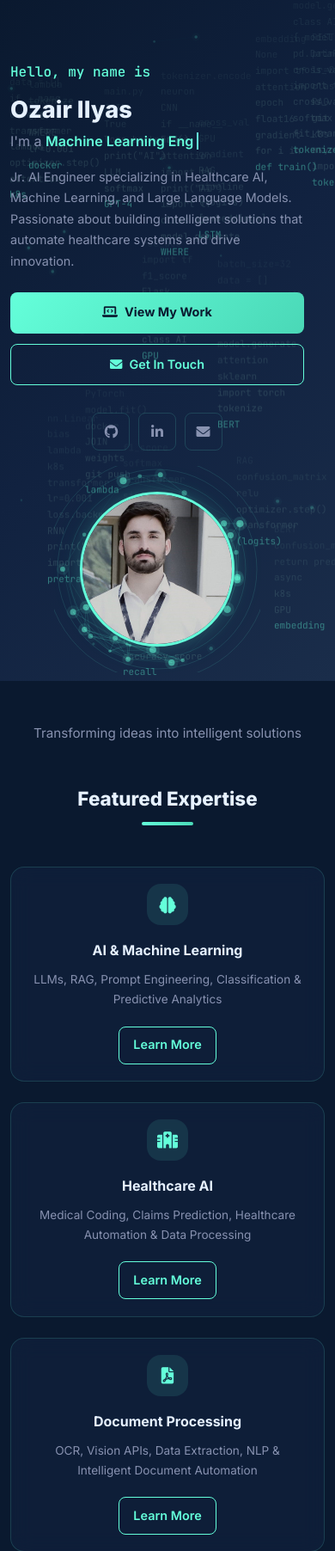
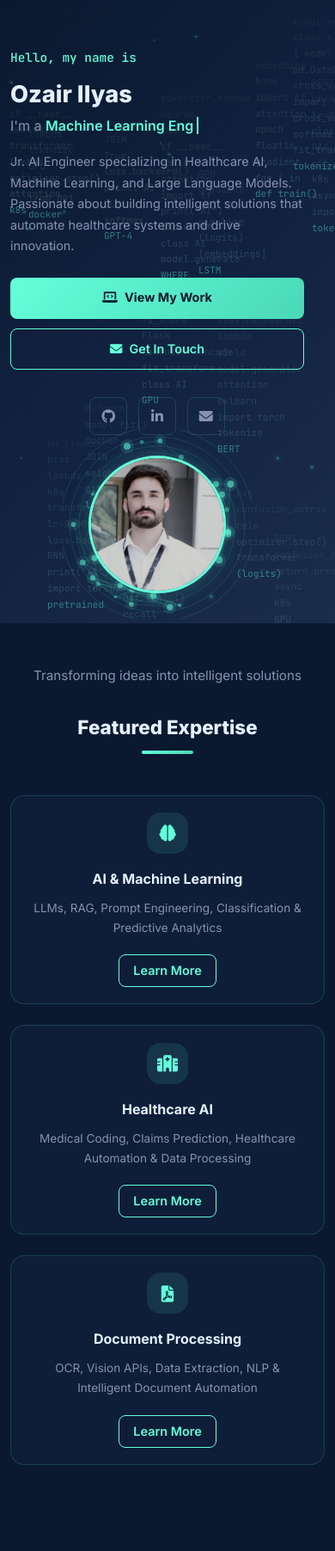
Before and after one commit to dev01-coder/web_task, a Flask app: page / in a window 390 px wide. Shown: the part 61-1865 px from the top of the page at 86% size. Run offline with Flask 3, Linux system fonts and the light colour scheme.

Commit message:
Improve mobile sizing: tighter spacing, better proportions, bigger tap targets

```diff
--- a/static/css/style.css
+++ b/static/css/style.css
@@ -1664,47 +1664,58 @@ section {
 
 /* Mobile */
 @media (max-width: 767px) {
-    .hero-section { min-height: 0; padding: 70px 0 30px; }
+    .hero-section { min-height: 0; padding: 60px 0 30px; }
     .hero-section h1 { font-size: 2rem; }
+    .hero-greeting { font-size: 0.95rem; }
     .hero-profile-img { width: 220px; height: 220px; }
-    .hero-buttons { flex-direction: column; gap: 0.75rem; }
+    .hero-buttons { flex-direction: column; gap: 0.7rem; }
     .hero-buttons .btn { width: 100%; padding: 0.75rem; }
-    .hero-social { justify-content: center; gap: 0.6rem; }
+    .hero-social { justify-content: center; gap: 0.8rem; }
     .hero-social a { width: 44px; height: 44px; font-size: 1rem; }
-    section { padding: 2.5rem 0; }
+    .col-lg-7.mb-5 { margin-bottom: 1.5rem !important; }
+    section { padding: 2rem 0; }
     .section-title { font-size: 1.6rem; }
-    .section-subtitle { font-size: 0.95rem; }
+    .section-subtitle { font-size: 0.95rem; margin-bottom: 2rem; }
     .glass-card { padding: 1.2rem; }
     .glass-card h5 { font-size: 1rem; }
     .glass-card p { font-size: 0.85rem; }
     .glass-card .icon-wrapper { width: 55px; height: 55px; font-size: 1.4rem; }
     .profile-img { width: 180px; height: 180px; }
-    .page-header { padding: 7rem 0 2rem; }
+    .page-header { padding: 5.5rem 0 1.5rem; }
     .page-header h1 { font-size: 1.8rem; }
     .page-header p { font-size: 0.95rem; }
-    .cta-section { padding: 2rem 1.2rem; }
+    .cta-section { padding: 1.8rem 1rem; }
     .cta-section h2, .cta-section h3 { font-size: 1.5rem; }
+    .cta-section p { font-size: 0.95rem; }
     .footer-section { padding: 2.5rem 0 1.5rem; }
     .footer-section h5 { font-size: 1rem; }
     .footer-section p { font-size: 0.85rem; }
     .social-links a { width: 44px; height: 44px; font-size: 0.9rem; }
     .card { border-radius: 10px; }
-    .card-body { padding: 1.2rem; }
+    .card-body { padding: 1rem; }
     .card-title { font-size: 1.05rem; }
     .card-text { font-size: 0.9rem; }
-    .badge { font-size: 0.72rem; padding: 0.35rem 0.6rem; }
+    .badge { font-size: 0.75rem; padding: 0.35rem 0.65rem; }
     .btn { padding: 0.6rem 1rem; font-size: 0.9rem; min-height: 44px; }
     .btn-lg { padding: 0.7rem 1.5rem; font-size: 0.95rem; min-height: 48px; }
+    .btn-sm { min-height: 38px; padding: 0.45rem 1rem; }
     .filter-buttons { gap: 0.4rem; }
-    .filter-btn { padding: 0.4rem 0.9rem; font-size: 0.8rem; }
+    .filter-btn { padding: 0.4rem 0.9rem; font-size: 0.8rem; min-height: 38px; }
     .contact-info-card { padding: 1rem; }
     .contact-info-card i { font-size: 1.5rem; }
-    .contact-info-card h5 { font-size: 0.9rem; }
+    .contact-info-card h5 { font-size: 0.95rem; }
+    .contact-info-card p { font-size: 0.85rem; }
+    .contact .card-body { padding: 1.2rem; }
     .education-list li { font-size: 0.9rem; padding: 0.6rem 0; }
     .skill-card { padding: 0.9rem; }
-    .blog-content { font-size: 0.95rem; }
-    .blog-content h3 { font-size: 1.2rem; }
-    .post-image { max-height: 200px; }
+    .skill-card h6 { font-size: 0.9rem; }
+    .bio-text { font-size: 1rem; }
+    .blog-content { font-size: 0.93rem; }
+    .blog-content h3 { font-size: 1.15rem; }
+    .blog-post-image { max-height: 160px; }
+    .post-image { max-height: 160px; }
+    .timeline-badge { font-size: 0.75rem; }
+    .timeline-tags .badge { font-size: 0.73rem; }
     .error-code { font-size: 5rem; }
     .error-page h2 { font-size: 1.4rem; }
     .toast-notification { font-size: 0.85rem; padding: 0.8rem 1rem; }
@@ -1712,7 +1723,8 @@ section {
     .footer-links li a { font-size: 0.85rem; }
     .timeline-item h5 { font-size: 1rem; }
     .timeline-item p:last-child { font-size: 0.9rem; }
-    .testimonial-card p { font-size: 0.95rem; line-height: 1.7; }
+    .testimonial-card { padding: 1.5rem; }
+    .testimonial-card p { font-size: 0.93rem; line-height: 1.7; }
     .profile-canvas-wrapper { width: 220px; height: 220px; }
     .profile-canvas-wrapper .hero-profile-img { width: 100%; height: 100%; }
     .profile-canvas-wrapper #profile-canvas { top: -40px; left: -40px; width: calc(100% + 80px); height: calc(100% + 80px); }
@@ -1729,27 +1741,32 @@ section {
 
 /* Small mobile */
 @media (max-width: 480px) {
-    .hero-section { padding: 70px 0 40px; }
+    .hero-section { padding: 55px 0 35px; }
     .hero-section h1 { font-size: 1.7rem; }
+    .hero-greeting { font-size: 0.9rem; }
     .hero-subtitle { font-size: 1rem; }
     .hero-description { font-size: 0.9rem; margin-bottom: 1.5rem; }
-    .hero-profile-img { width: 180px; height: 180px; }
+    .hero-profile-img { width: 160px; height: 160px; }
     .btn-lg { padding: 0.6rem 1.2rem; font-size: 0.9rem; }
     .glass-card .icon-wrapper { width: 48px; height: 48px; font-size: 1.2rem; }
     .contact-info-card { padding: 0.8rem; }
-    .page-header { padding: 6rem 0 1.5rem; }
+    .page-header { padding: 4.5rem 0 1.2rem; }
     .page-header h1 { font-size: 1.5rem; }
+    .section { padding: 1.5rem 0; }
     .section-title { font-size: 1.4rem; }
-    .cta-section { padding: 1.5rem 1rem; }
+    .cta-section { padding: 1.5rem 0.9rem; }
     .cta-section h2, .cta-section h3 { font-size: 1.3rem; }
     .nav-close-btn { top: 0.8rem; right: 0.8rem; width: 40px; height: 40px; }
-    .profile-canvas-wrapper { width: 180px; height: 180px; }
+    .profile-canvas-wrapper { width: 160px; height: 160px; }
     .profile-canvas-wrapper .hero-profile-img { width: 100%; height: 100%; }
     .profile-canvas-wrapper #profile-canvas { top: -30px; left: -30px; width: calc(100% + 60px); height: calc(100% + 60px); }
     .theme-toggle { width: 46px; height: 28px; }
     .theme-toggle-slider { width: 18px; height: 18px; top: 3px; left: 3px; }
     [data-theme="light"] .theme-toggle-slider { left: calc(100% - 21px); }
     .theme-toggle .icon-sun, .theme-toggle .icon-moon { font-size: 0.55rem; }
+    .blog-post-image { max-height: 140px; }
+    .post-image { max-height: 140px; }
+    .card-body { padding: 0.9rem; }
     .footer-section h5 { font-size: 0.7rem; margin-bottom: 0.4rem; }
     .footer-section ul li a { font-size: 0.7rem; }
     .footer-section ul li i { font-size: 0.6rem; }
```
